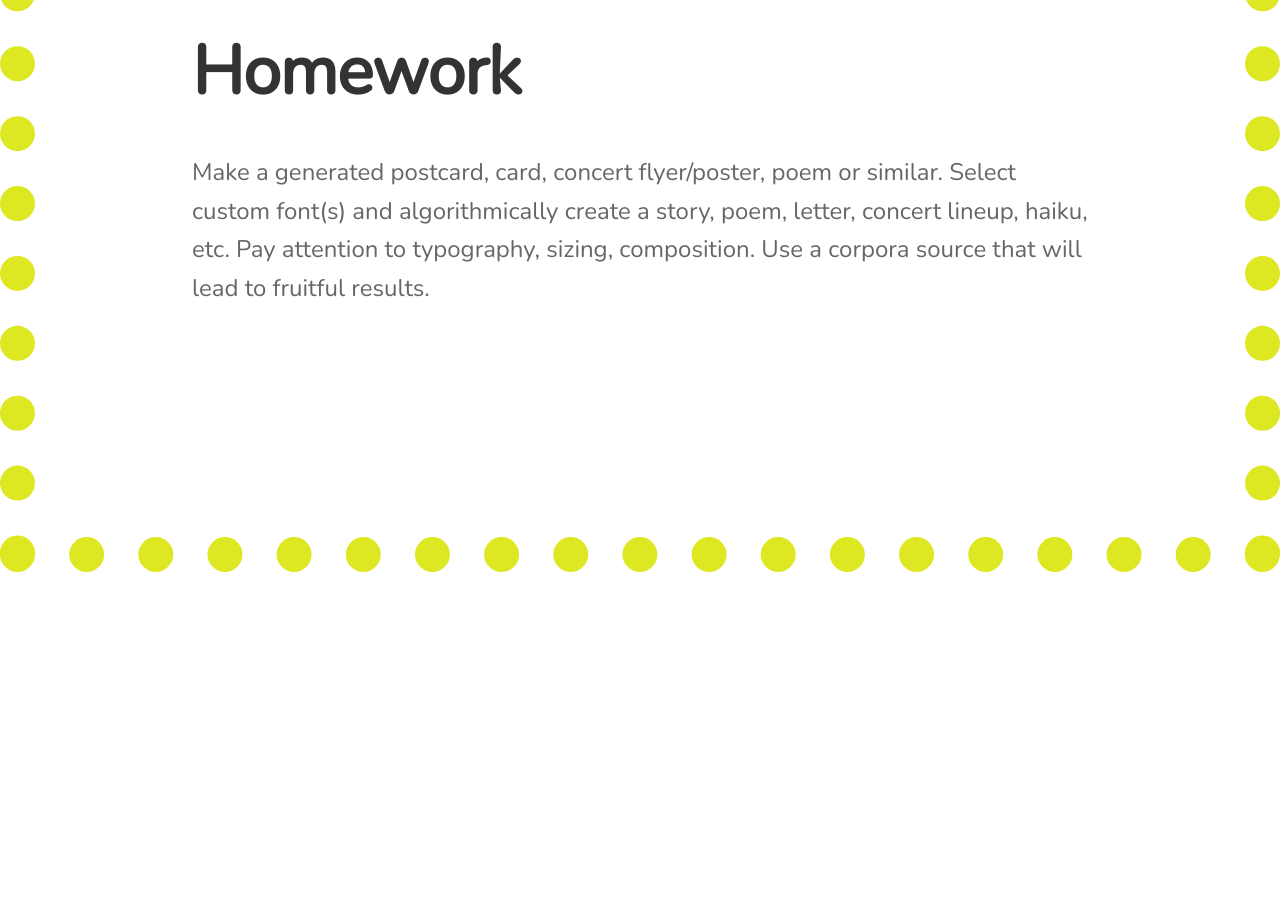
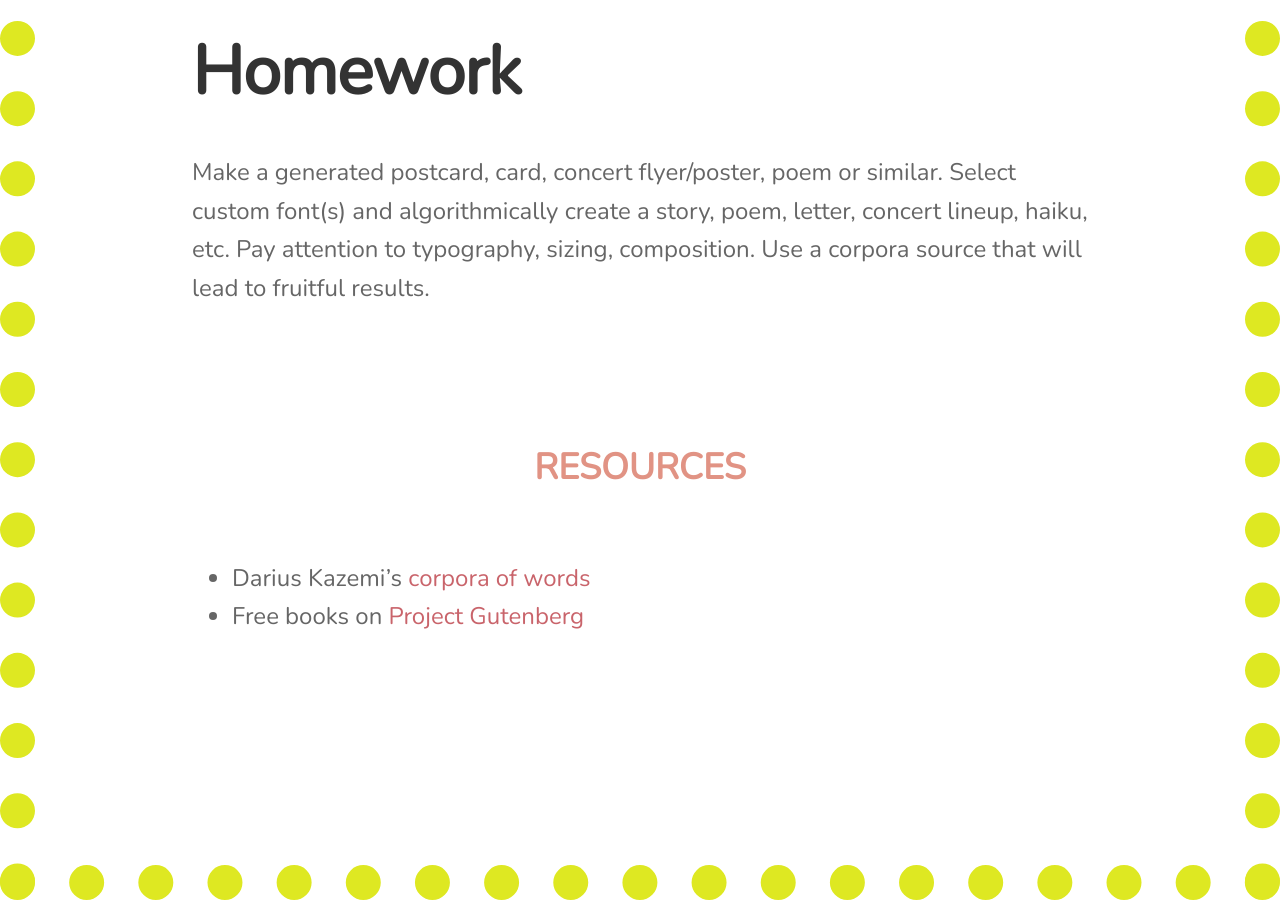
Before and after one commit to lee2sman/p4va_fall2021, a Jekyll site: the page built from _posts/2020-11-11-week11.md, in a window 1280 px wide and 900 px high, scrolled down 9879 px. Built offline with Jekyll 4.4.1, drawn with Linux system fonts in a browser that asks for light colours; nearby versions of some CDN libraries; before the commit the page ends 10451 px from its top, so only the background shows below that.

Commit message:
update week11

```diff
--- a/_posts/2020-11-11-week11.md
+++ b/_posts/2020-11-11-week11.md
@@ -212,3 +212,9 @@ Present-day artists and spammers are the inheritors of this history. We can use
 # Homework
 
 Make a generated postcard, card, concert flyer/poster, poem or similar. Select custom font(s) and algorithmically create a story, poem, letter, concert lineup, haiku, etc. Pay attention to typography, sizing, composition. Use a corpora source that will lead to fruitful results.
+
+
+### Resources
+
+- Darius Kazemi's [corpora of words](https://github.com/dariusk/corpora/tree/master/data)
+- Free books on [Project Gutenberg](http://gutenberg.org/)
```
